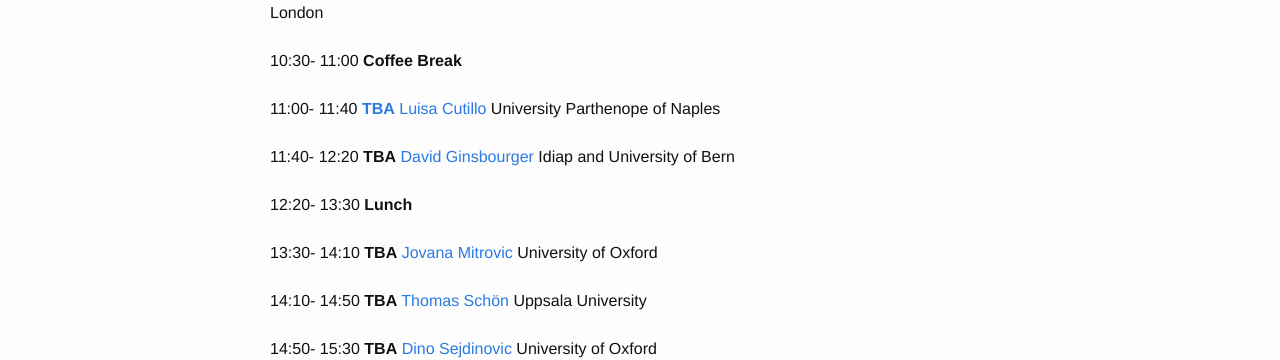
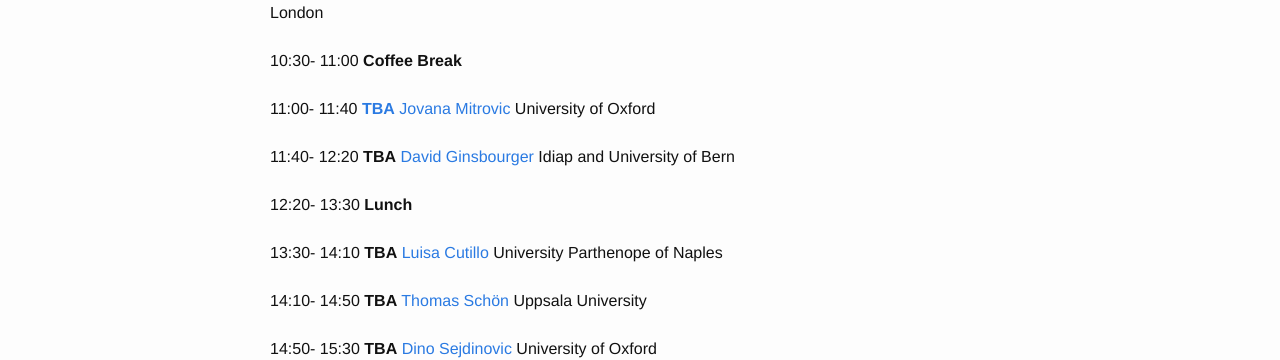
Before and after one commit to gpschool/gpss18, a Jekyll site: the page built from _posts/2018-09-06-workshop.md, in a window 1280 px wide. Shown: the part 687-1047 px from the top of the page. Built offline with Jekyll 4.4.1, drawn with Linux system fonts in a browser that asks for light colours; part of the change alters nothing that is shown.

```diff
--- a/_posts/2018-09-06-workshop.md
+++ b/_posts/2018-09-06-workshop.md
@@ -46,10 +46,10 @@ talks:
 - title: "TBA"
   abstract: ""
   author:
-  - family: Cutillo
-    given: Luisa
-    url: http://luisacutillo.simplesite.com/
-    institute: University Parthenope of Naples
+  - family: Mitrovic
+    given: Jovana
+    url: http://jovana-mitrovic.github.io/
+    institute: University of Oxford
   start: "11:00"
   end: "11:40"
   slides:
@@ -71,10 +71,10 @@ talks:
 - title: "TBA"
   abstract:
   author:
-  - family: Mitrovic
-    given: Jovana
-    url: http://jovana-mitrovic.github.io/
-    institute: University of Oxford
+  - family: Cutillo
+    given: Luisa
+    url: http://luisacutillo.simplesite.com/
+    institute: University Parthenope of Naples
   start: "13:30"
   end: "14:10"
   youtube:
```
